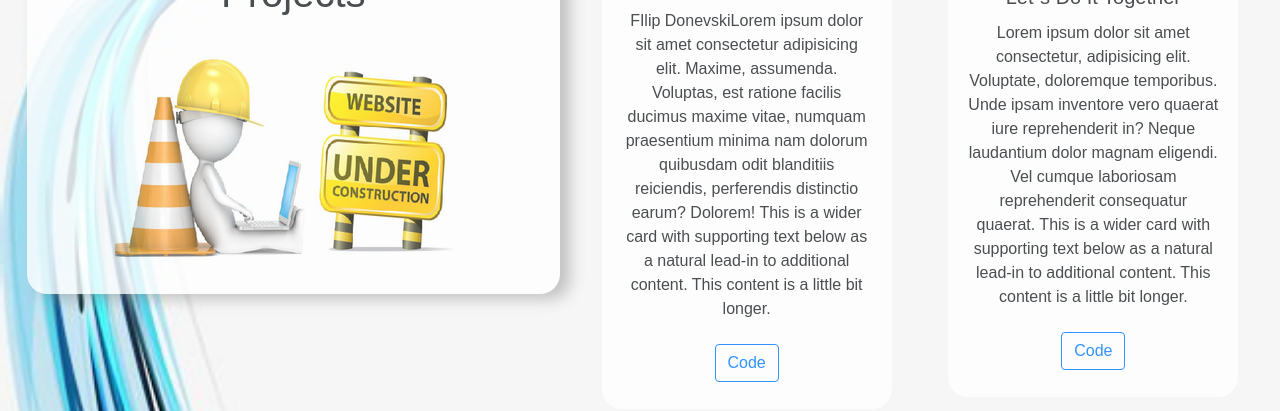
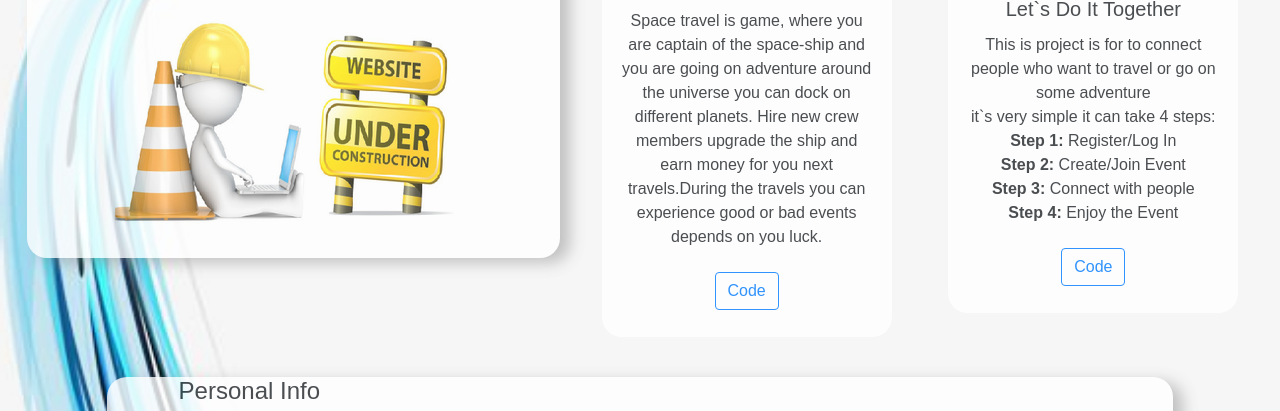
Before and after one commit to DonevskiFilip/Filip-Donevski-Portfolio, a plain HTML site: page index.html in a window 1280 px wide. Shown: the part 1412-1823 px from the top of the page. Drawn offline with nearby package versions, Linux system fonts and the light colour scheme; a web font is replaced by a local one.

Commit message:
no message

```diff
--- a/index.html
+++ b/index.html
@@ -124,7 +124,7 @@
               <img src="img/space-travel.jpg" class="card-img-top" alt="space-travel">
               <div class="card-body">
                 <h5 class="card-title">Space Travel</h5>
-                <p class="card-text"> FIlip DonevskiLorem ipsum dolor sit amet consectetur adipisicing elit. Maxime, assumenda. Voluptas, est ratione facilis ducimus maxime vitae, numquam praesentium minima nam dolorum quibusdam odit blanditiis reiciendis, perferendis distinctio earum? Dolorem! This is a wider card with supporting text below as a natural lead-in to additional content. This content is a little bit longer.</p>
+                <p class="card-text">Space travel is game, where you are captain of the space-ship and you are going on adventure around the universe you can dock on different planets. Hire new crew members upgrade the ship and earn money for you next travels.During the travels you can experience good or bad events depends on you luck.</p>
                 <button type="button" class="btn btn-outline-primary">Code</button>
               </div>
             </div>
@@ -133,8 +133,12 @@
               <img src="img/LDT-logo.jpg" class="card-img-top" alt="LDT">
               <div class="card-body">
                 <h5 class="card-title">Let`s Do It Together</h5>
-                <p class="card-text"> Lorem ipsum dolor sit amet consectetur, adipisicing elit. Voluptate, doloremque temporibus. Unde ipsam inventore vero quaerat iure reprehenderit in? Neque laudantium dolor magnam eligendi. Vel cumque laboriosam reprehenderit consequatur quaerat. This is a wider card with supporting text below as a natural lead-in to additional content. This content is a little bit longer.</p>
-                <button type="button" class="btn btn-outline-primary">Code</button>
+                <p class="card-text"> This is project is for to connect people who want to travel or go on some adventure<br> it`s very simple it can take 4 steps:
+                   <br><Strong>Step 1:</Strong> Register/Log In
+                  <br><Strong>Step 2:</Strong> Create/Join Event
+                  <br><Strong>Step 3:</Strong> Connect with people
+                  <br><Strong>Step 4: </Strong>Enjoy the Event</p>
+               <a href="https://github.com/DonevskiFilip/ProjectLDT"> <button type="button" class="btn btn-outline-primary">Code</button></a>
               </div>
             </div>
             </div>
```
